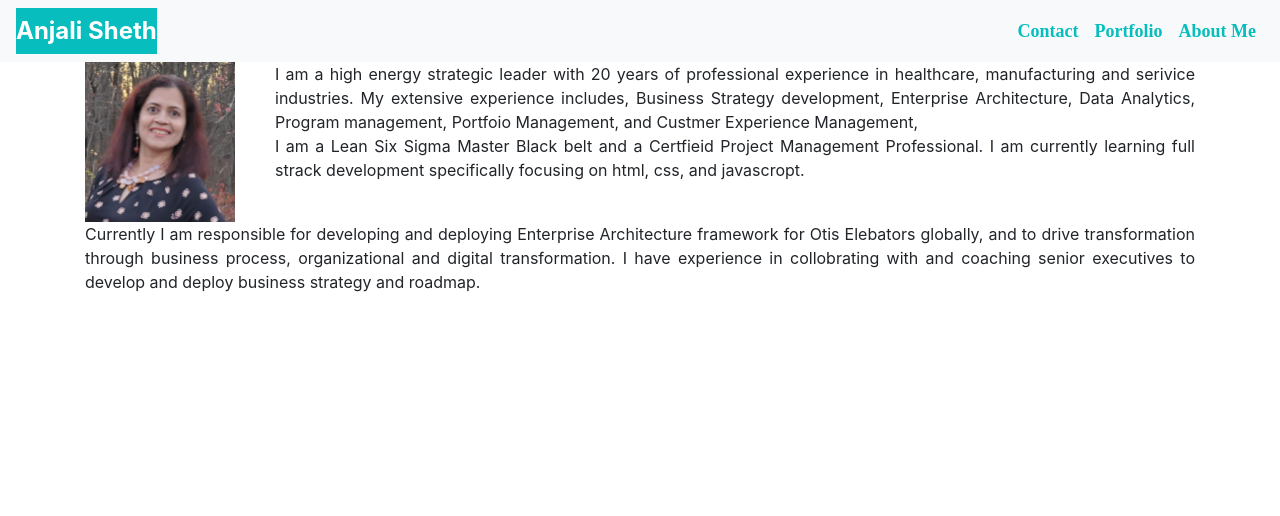
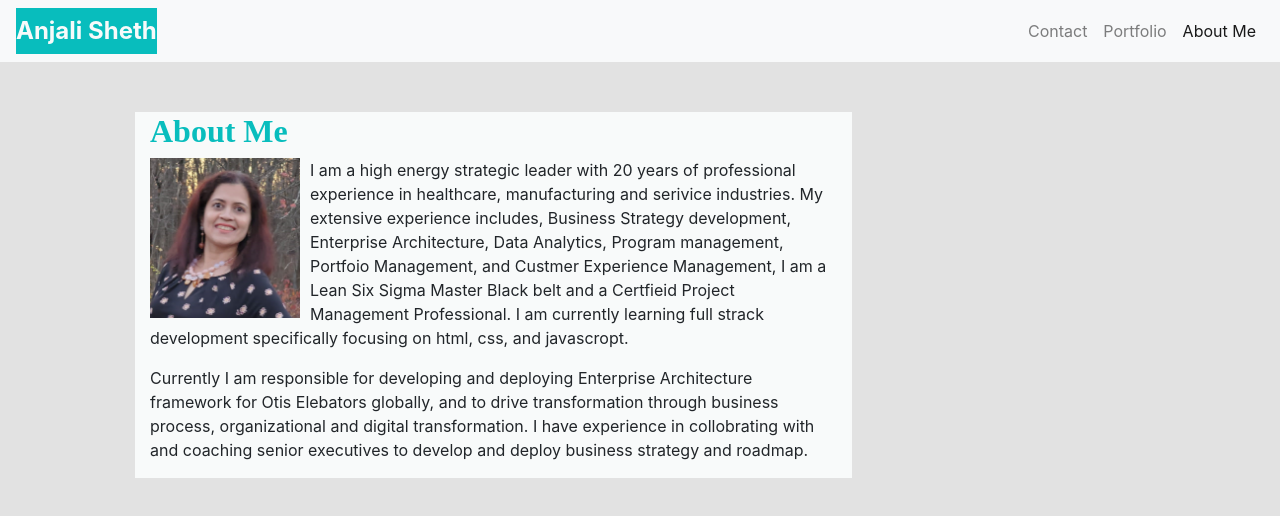
Before and after one commit to asheth22/portfolio-as, a plain HTML site: page index.html in a window 1280 px wide. Drawn offline with nearby package versions, Linux system fonts and the light colour scheme.

Commit message:
fixed background color for index

```diff
--- a/assets/style.css
+++ b/assets/style.css
@@ -1,22 +1,35 @@
  html {
    position: relative;
    min-height: 100%;
+
 }
 #navbarNav{
     justify-content: flex-end;
 
 }
+
+.col-md-8 {
+    margin-top: 50px;
+    background-color: #f8fafa
+}
 #name {
     background-color: #08bdbd;
     font-size: 24px;
-    color: white;
+    color:#f8fafa;
     font-weight: bold;
 }
-.nb  {
+body {
+    background-color: #e2e2e2;
+}
+.container h1 {
+
+    font-size: 32px;
+    font-family: 'Times New Roman', Times, serif;
     color: #08bdbd;
-    font-family: 'Times New Roman', Times, serif;
     font-weight: bold;
-    font-size: large;
+}
+.row {
+    margin-left: 50px;
 }
 
 .brand {
@@ -28,6 +41,8 @@
 .hs {
     max-height: 225px;
     max-width: 150px;
+    float: left;
+    margin-right: 10px;
     }
 
  .text {
--- a/index.html
+++ b/index.html
@@ -13,7 +13,8 @@
         <script src="https://code.jquery.com/jquery-3.5.1.slim.min.js" integrity="sha384-DfXdz2htPH0lsSSs5nCTpuj/zy4C+OGpamoFVy38MVBnE+IbbVYUew+OrCXaRkfj" crossorigin="anonymous"></script>
         <script src="https://cdn.jsdelivr.net/npm/bootstrap@4.5.3/dist/js/bootstrap.bundle.min.js" integrity="sha384-ho+j7jyWK8fNQe+A12Hb8AhRq26LrZ/JpcUGGOn+Y7RsweNrtN/tE3MoK7ZeZDyx" crossorigin="anonymous"></script>
     </head>
-    <body>
+    <body >
+
       <nav class="navbar navbar-expand-lg navbar-light bg-light">
         <a class="navbar-brand" href="index.html" id="name"> Anjali Sheth</a>
         <button class="navbar-toggler" type="button" data-toggle="collapse" data-target="#navbarNav" aria-controls="navbarNav" aria-expanded="false" aria-label="Toggle navigation">
@@ -34,28 +35,23 @@
         </div>
       </nav>
 
-      <main class="aboutme" id="about-me">
-
-        <div class="container">
-          <div class="row">
-            <div class="col"> </div>
+      <main class="page container" id="about-me">
+        <div class="row">
+          <div class="col-md-8">
+              <h1> About Me</h1>
+              <img src="./assets/images/AnjaliHS.png" class="hs" alt="Anjali Sheth">
+              <p>I am a high energy strategic leader with 20 years of professional experience in healthcare, manufacturing and serivice industries. My extensive experience includes, Business Strategy development, Enterprise Architecture, Data Analytics, Program management, Portfoio Management, and Custmer Experience Management,
+              I am a Lean Six Sigma Master Black belt and a Certfieid Project Management Professional.
+              I am currently learning full strack development specifically focusing on html, css, and javascropt.</p>
+              <p>Currently I am responsible for developing and deploying Enterprise Architecture framework for Otis Elebators globally,
+               and to drive transformation through business process, organizational and digital transformation.
+              I have experience in collobrating with and coaching senior executives to develop and deploy business strategy and roadmap.</p>
           </div>
-          <div class="row">
-            <div class="col-md-2">
-              <img src="./assets/images/AnjaliHS.png" class="hs" alt="Anjali Sheth">
-            </div>
-            <div class="col-md-10 text">
-              I am a high energy strategic leader with 20 years of professional experience in healthcare, manufacturing and serivice industries. My extensive experience includes, Business Strategy development, Enterprise Architecture, Data Analytics, Program management, Portfoio Management, and Custmer Experience Management,
-              <br>I am a Lean Six Sigma Master Black belt and a Certfieid Project Management Professional.
-              I am currently learning full strack development specifically focusing on html, css, and javascropt.
-            </div>
+          <div class="col-md-4">
           </div>
-          <div class="row">
-            <div class="col-md-12 text" >
-              Currently I am responsible for developing and deploying Enterprise Architecture framework for Otis Elebators globally,
-               and to drive transformation through business process, organizational and digital transformation.
-              I have experience in collobrating with and coaching senior executives to develop and deploy business strategy and roadmap.
-            </div>
+        </div>
+        <div class="row">
+          <div class="col-md-12">
           </div>
         </div>
       </main>
```
Also changed, not shown: assets/portfolio.html (+1 -2 lines).
